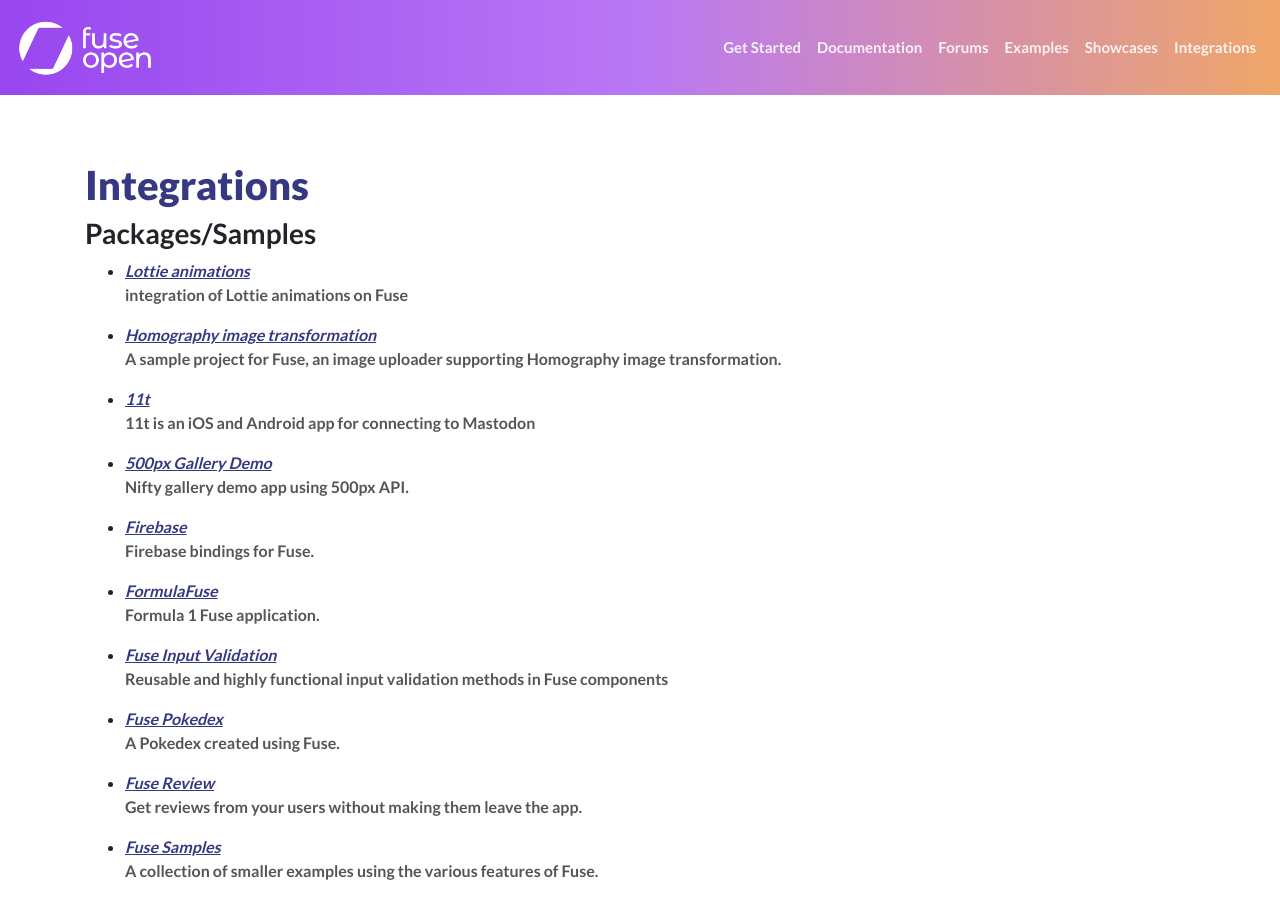
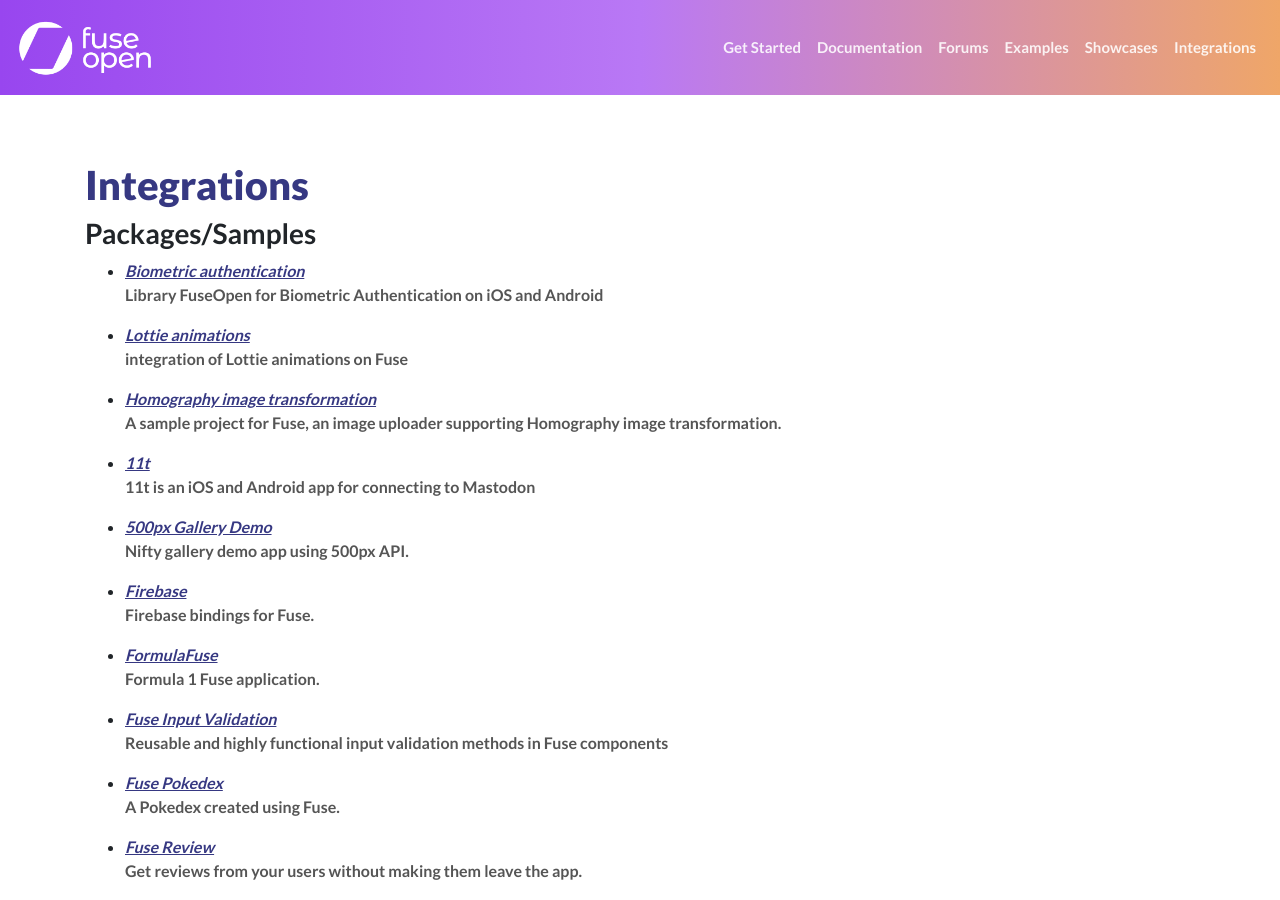
Before and after one commit to fuse-open/fuse-open.github.io, a Jekyll site: the page built from integrations.md, in a window 1280 px wide and 900 px high. Built offline with Jekyll 4.4.1, drawn with Linux system fonts in a browser that asks for light colours; nearby versions of some CDN libraries.

Commit message:
Add to integrations section: Biometric authentication

```diff
--- a/integrations.md
+++ b/integrations.md
@@ -3,6 +3,9 @@ layout: page
 title: Integrations
 permalink: /integrations/
 packages:
+- title: Biometric authentication
+  description: Library FuseOpen for Biometric Authentication on iOS and Android
+  url: https://github.com/ichan-mb/Fuse.Biometric
 - title: Lottie animations
   description: integration of Lottie animations on Fuse
   url: https://github.com/rbtech/fuse-lottie
```
